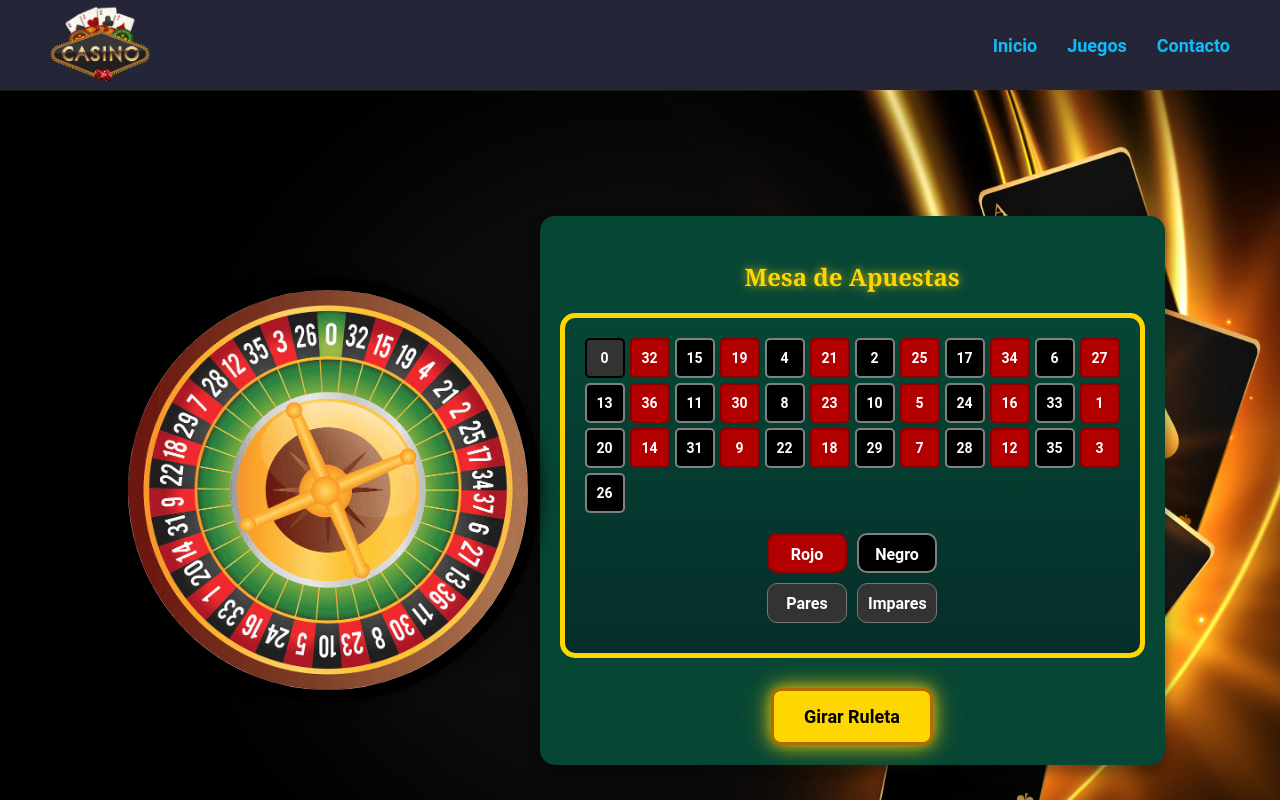
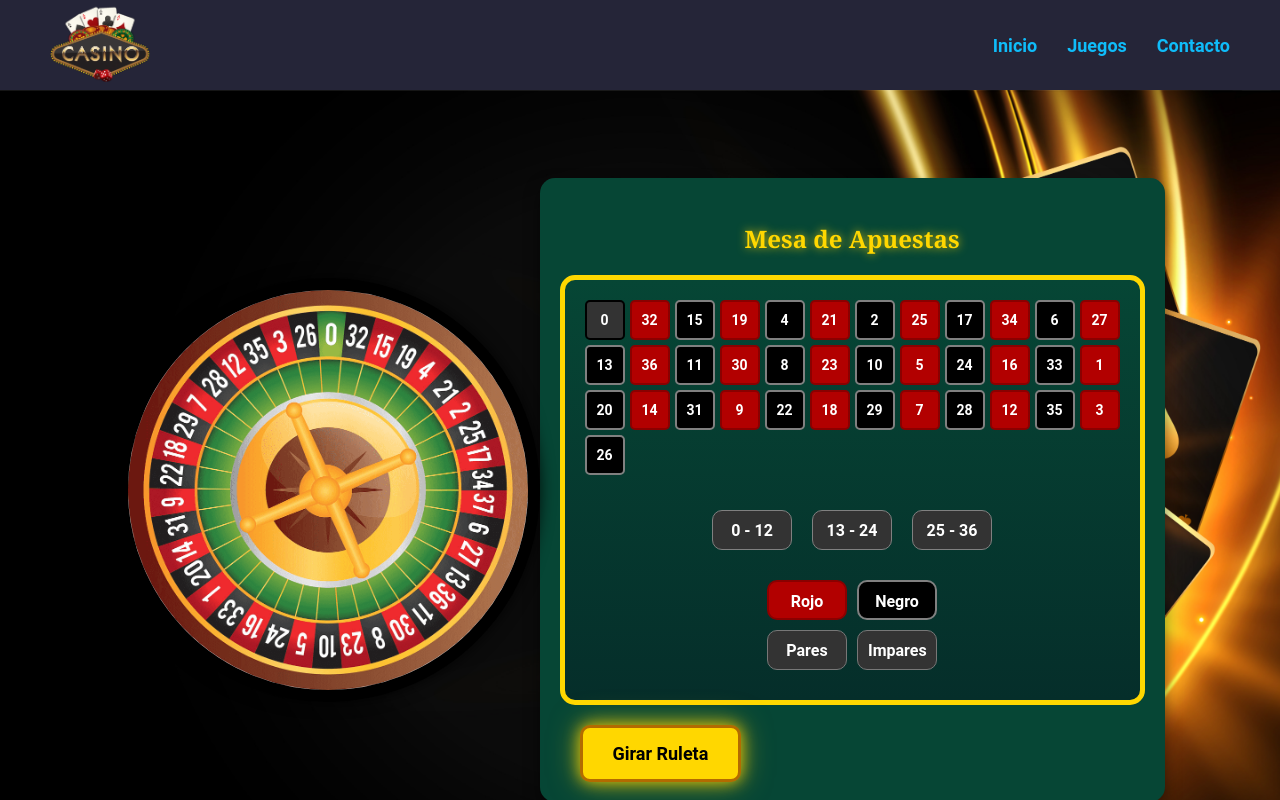
Before and after one commit to rferpae569/Casino, an Angular app: page /Ruleta in a window 1280 px wide. Built offline with nearby package versions, Linux system fonts and the light colour scheme.

Commit message:
Casino Rubén Fernández

```diff
--- a/src/app/Juegos/ruleta/ruleta.component.html
+++ b/src/app/Juegos/ruleta/ruleta.component.html
@@ -37,6 +37,26 @@
       </div>
 
       <div class="bet-options">
+        <div class="range-options">
+          <button
+            (click)="placeBet('range', 'first12')"
+            [class.selected]="isBetSelected('range', 'first12')"
+          >
+            0 - 12
+          </button>
+          <button
+            (click)="placeBet('range', 'second12')"
+            [class.selected]="isBetSelected('range', 'second12')"
+          >
+            13 - 24
+          </button>
+          <button
+            (click)="placeBet('range', 'third12')"
+            [class.selected]="isBetSelected('range', 'third12')"
+          >
+            25 - 36
+          </button>
+        </div>
         <div class="color-options">
           <button
             (click)="placeBet('color', 'red')"
@@ -69,11 +89,17 @@
         </div>
       </div>
     </div>
-    <button class="spin-button" (click)="spin()">Girar Ruleta</button>
-    <p *ngIf="isSpinComplete" class="resultado">
-      El resultado es: {{ result }}
-    </p>
-    <p *ngIf="isSpinComplete" class="mensaje">{{ message }}</p>
+    <div class="spin-section">
+        <p *ngIf="isSpinComplete" class="resultado">El resultado es: {{ result }}</p>
+        <button
+          class="spin-button"
+          [ngClass]="{ 'center-button': isSpinComplete }"
+          (click)="spin()"
+        >
+          Girar Ruleta
+        </button>
+        <p *ngIf="isSpinComplete" class="mensaje">{{ message }}</p>
+      </div>
   </div>
 </div>
 <!--Fin de contenedor-->
--- a/src/app/Juegos/ruleta/ruleta.component.scss
+++ b/src/app/Juegos/ruleta/ruleta.component.scss
@@ -196,6 +196,38 @@ body {
   box-shadow: 0px 0px 5px #ffd700;
 }
 
+/* Opciones de rango (Primeros 12, Segundos 12, Terceros 12) */
+.range-options {
+  display: flex;
+  gap: 20px;
+  margin-top: 15px;
+  margin-bottom: 20px;
+}
+
+.range-options button {
+  width: 120px;
+  height: 50px;
+  border-radius: 10px;
+  font-size: 16px;
+  font-weight: bold;
+  color: white;
+  background-color: #333;;
+  border: 1px solid gray;
+  cursor: pointer;
+  transition: all 0.3s ease-in-out;
+  margin-bottom: 10px;
+}
+
+.range-options button.selected {
+  border: 3px solid #ffd700;
+  box-shadow: 0px 0px 5px #ffd700;
+}
+
+.range-options button:hover {
+  transform: scale(1.1);
+  box-shadow: 0px 0px 10px rgba(255, 255, 255, 0.7);
+}
+
 /* Opciones de apuestas (Rojo, Negro, Pares, Impares) */
 .bet-options {
   display: flex;
@@ -256,6 +288,26 @@ body {
   font-weight: bold;
 }
 
+.spin-section {
+  display: flex;
+  align-items: center;
+  justify-content: space-between;
+  width: 100%;
+  margin-top: 20px;
+}
+
+.spin-section .resultado,
+.spin-section .mensaje {
+  font-weight: bold;
+  color: #ffd700;
+  font-size: 18px;
+  text-shadow: 0px 0px 10px rgba(255, 215, 0, 0.8);
+}
+
+.spin-section .spin-button {
+  margin: 0 20px;
+}
+
 /* Estilo general del footer */
 .footer {
   display: flex;
--- a/src/app/Juegos/ruleta/ruleta.component.ts
+++ b/src/app/Juegos/ruleta/ruleta.component.ts
@@ -24,7 +24,8 @@ export class RuletaComponent  {
   bets: { [key: string]: (string | number)[] | string | null } = {
     number: [], // Arreglo para números apostados
     color: null,
-    parity: null
+    parity: null,
+    range: null,
   };
 
   // Método para girar la ruleta
@@ -52,7 +53,6 @@ export class RuletaComponent  {
   // Método para colocar las apuestas
   placeBet(type: string, value: string | number) {
     if (type === 'number') {
-      // Si 'number' es un arreglo, gestionamos los números apostados
       if (Array.isArray(this.bets['number'])) {
         if (this.bets['number'].includes(value)) {
           // Si el número ya está en la apuesta, lo eliminamos
@@ -62,13 +62,11 @@ export class RuletaComponent  {
           this.bets['number'] = [...this.bets['number'], value];
         }
       }
-    } else if (type === 'color' || type === 'parity') {
-      // Para 'color' o 'parity', podemos poner o quitar la apuesta
-      // Verificamos que el valor sea una cadena (ya que 'color' y 'parity' son solo cadenas)
+    } else if (type === 'color' || type === 'parity' || type === 'range') {
       if (this.bets[type] === value) {
         this.bets[type] = null;
       } else {
-        this.bets[type] = value as string; // Forzamos el tipo a 'string' si es 'color' o 'parity'
+        this.bets[type] = value as string; // Forzamos el tipo a 'string' si es 'color', 'parity' o 'range'
       }
     }
   }
@@ -76,10 +74,8 @@ export class RuletaComponent  {
   // Verifica si una apuesta está seleccionada
   isBetSelected(type: string, value: string | number): boolean {
     if (type === 'number') {
-      // Si 'number' es un arreglo, comprobamos si contiene el valor
       return Array.isArray(this.bets['number']) && this.bets['number'].includes(value);
     }
-    // Para 'color' o 'parity', devolvemos si coincide con el valor
     return this.bets[type] === value;
   }
 
@@ -89,6 +85,9 @@ export class RuletaComponent  {
 
     const color = this.colors.red.includes(this.result) ? 'red' : this.colors.black.includes(this.result) ? 'black' : null;
     const parity = parseInt(this.result) % 2 === 0 ? 'even' : 'odd';
+    const isInFirst12 = parseInt(this.result) >= 1 && parseInt(this.result) <= 12;
+    const isInSecond12 = parseInt(this.result) >= 13 && parseInt(this.result) <= 24;
+    const isInThird12 = parseInt(this.result) >= 25 && parseInt(this.result) <= 36;
 
     // Verificar si el resultado está en los números apostados
     if (this.bets['number'] && Array.isArray(this.bets['number']) && this.bets['number'].includes(this.result)) {
@@ -97,8 +96,14 @@ export class RuletaComponent  {
       this.message = '¡Ganaste apostando al color!';
     } else if (this.bets['parity'] === parity) {
       this.message = '¡Ganaste apostando a pares/impares!';
+    } else if (this.bets['range'] === 'first12' && isInFirst12) {
+      this.message = '¡Ganaste apostando a 0 - 12!';
+    } else if (this.bets['range'] === 'second12' && isInSecond12) {
+      this.message = '¡Ganaste apostando a 13 - 24!';
+    } else if (this.bets['range'] === 'third12' && isInThird12) {
+      this.message = '¡Ganaste apostando a 25 - 36!';
     } else {
-      this.message = 'No hubo ganancias esta vez.';
+      this.message = 'No hubo ganancias.';
     }
   }
 
```
